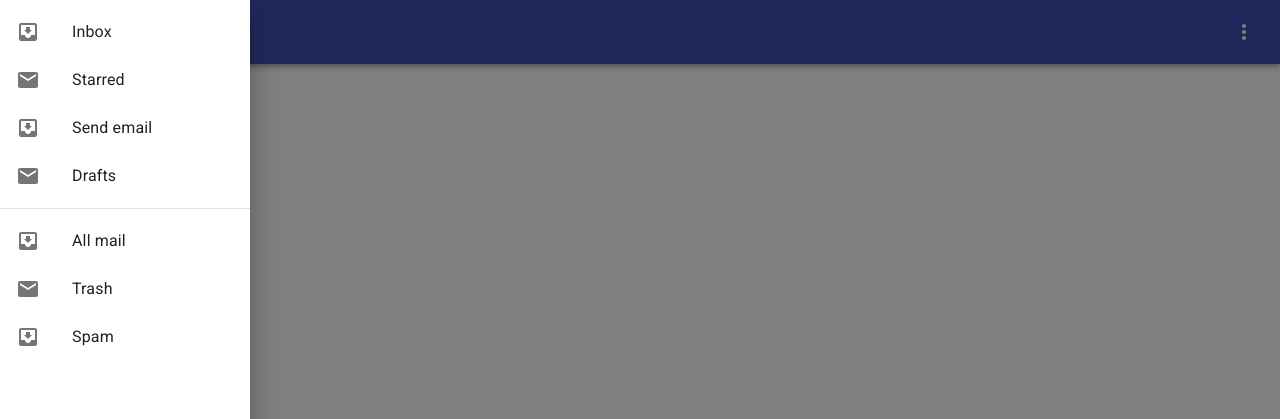
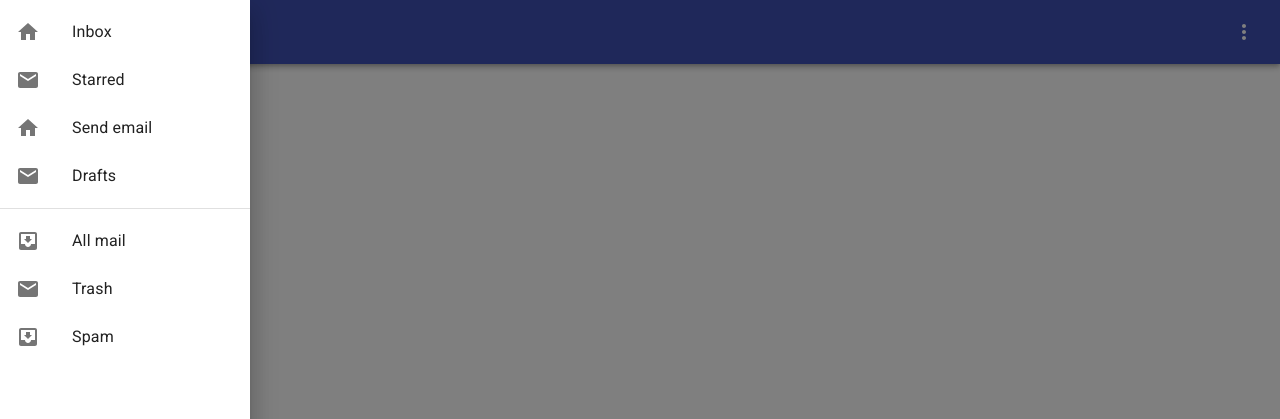
Before and after one commit to Kaibaliev/Coin-Cash, a React (Create React App) app in the folder coin-cash-front/: page / in a window 1280 px wide. Both pictures are taken after a click on the button 36 px from the left and 32 px from the top of the page. Shown: the top 419 px of the page. Built offline with nearby package versions, Linux system fonts and the light colour scheme.

Commit message:
Drawer left/right working side

```diff
--- a/coin-cash-front/src/App.js
+++ b/coin-cash-front/src/App.js
@@ -2,24 +2,29 @@ import React, {Component} from 'react';
 import AppHeader from './components/header';
 import {AppDrawer} from './components/drawer';
 
+
 export default class App extends Component {
-    constructor (props) {
+    constructor(props) {
         super(props);
         this.state = {
-            isDrawerOpen: false
+            isDrawerLeftOpen: false,
+            isDrawerRightOpen: false
         }
-}
+    }
 
     render() {
         return (
             <div className="App">
                 <AppHeader
-                    onLeftIconClick={() => this.setState({isDrawerOpen: true})}
+                    onLeftIconClick={() => this.setState({isDrawerLeftOpen: true})}
+                    onRightIconClick={() => this.setState({isDrawerRightOpen: true})}
                 />
                 <AppDrawer
-                    open = {this.state.isDrawerOpen}
-                    toggleDrawer={() => this.setState({isDrawerOpen: false})}
+                    left={this.state.isDrawerLeftOpen}
+                    right={this.state.isDrawerRightOpen}
+                    toggleDrawer={() => this.setState({isDrawerLeftOpen: false, isDrawerRightOpen: false})}
                 />
+
             </div>
         )
     }
--- a/coin-cash-front/src/components/drawer.js
+++ b/coin-cash-front/src/components/drawer.js
@@ -1,81 +1,24 @@
 import React from 'react'
-import { makeStyles } from '@material-ui/core/styles';
 import Drawer from '@material-ui/core/Drawer';
-import Button from '@material-ui/core/Button';
-import List from '@material-ui/core/List';
-import Divider from '@material-ui/core/Divider';
-import ListItem from '@material-ui/core/ListItem';
-import ListItemIcon from '@material-ui/core/ListItemIcon';
-import ListItemText from '@material-ui/core/ListItemText';
-import InboxIcon from '@material-ui/icons/MoveToInbox';
-import MailIcon from '@material-ui/icons/Mail';
+import {LeftSideList} from "./side-left-list";
+import {RightSideList} from "./side-right-list";
 
-const useStyles = makeStyles({
-    list: {
-        width: 250,
-    },
-    fullList: {
-        width: 'auto',
-    },
-});
 
-export const AppDrawer = (props) =>{
-    const classes = useStyles();
-    const [state, setState] = React.useState({
-        top: false,
-        left: false,
-        bottom: false,
-        right: false,
-    });
 
-    const toggleDrawer = (side, open) => event => {
-        if (event.type === 'keydown' && (event.key === 'Tab' || event.key === 'Shift')) {
-            return;
-        }
 
-        setState({ ...state, [side]: open });
-    };
-
-    const sideList = side => (
-        <div
-            className={classes.list}
-            role="presentation"
-            onClick={toggleDrawer(side, false)}
-            onKeyDown={toggleDrawer(side, false)}
-        >
-            <List>
-                {['Inbox', 'Starred', 'Send email', 'Drafts'].map((text, index) => (
-                    <ListItem button key={text}>
-                        <ListItemIcon>{index % 2 === 0 ? <InboxIcon /> : <MailIcon />}</ListItemIcon>
-                        <ListItemText primary={text} />
-                    </ListItem>
-                ))}
-            </List>
-            <Divider />
-            <List>
-                {['All mail', 'Trash', 'Spam'].map((text, index) => (
-                    <ListItem button key={text}>
-                        <ListItemIcon>{index % 2 === 0 ? <InboxIcon /> : <MailIcon />}</ListItemIcon>
-                        <ListItemText primary={text} />
-                    </ListItem>
-                ))}
-            </List>
-        </div>
-    );
-
+export const AppDrawer = (props) => {
 
     return (
         <div>
-            <Button onClick={toggleDrawer('right', true)}>Open Right</Button>
-            <Drawer open={props.open}
+            <Drawer open={props.left}
                     onClose={open => props.toggleDrawer(open)}>
-                {sideList('left')}
+                <LeftSideList />
             </Drawer>
-           <Drawer anchor="right"
-                   open={state.right}
-                   onClose={toggleDrawer('right', false)}>
-                {sideList('right')}
+            <Drawer anchor="right"
+                    open={props.right}
+                    onClose={open => props.toggleDrawer(open)}>
+                <RightSideList />
             </Drawer>
         </div>
     );
-}
+};
--- a/coin-cash-front/src/components/header.js
+++ b/coin-cash-front/src/components/header.js
@@ -38,7 +38,8 @@ export default function AppHeader (props) {
                     </Typography>
                     <IconButton aria-label="display more actions"
                                 edge="end"
-                                color="inherit">
+                                color="inherit"
+                                onClick={()=> props.onRightIconClick()}>
                         <MoreIcon />
                     </IconButton>
                 </Toolbar>
--- /dev/null
+++ b/coin-cash-front/src/components/side-left-list.js
@@ -0,0 +1,65 @@
+import React from 'react'
+import {makeStyles} from '@material-ui/core/styles';
+import List from '@material-ui/core/List';
+import Divider from '@material-ui/core/Divider';
+import ListItem from '@material-ui/core/ListItem';
+import ListItemIcon from '@material-ui/core/ListItemIcon';
+import ListItemText from '@material-ui/core/ListItemText';
+import InboxIcon from '@material-ui/icons/MoveToInbox';
+import MailIcon from '@material-ui/icons/Mail';
+import HomeIcon from '@material-ui/icons/Home';
+
+const useStyles = makeStyles({
+    list: {
+        width: 250,
+    },
+    fullList: {
+        width: 'auto',
+    },
+});
+
+
+
+export const LeftSideList = side => {
+
+    const classes = useStyles();
+    const [state, setState] = React.useState({
+        left: false,
+        right: false,
+    });
+
+    const toggleDrawer = (side, open) => event => {
+        if (event.type === 'keydown' && (event.key === 'Tab' || event.key === 'Shift')) {
+            return;
+        }
+
+        setState({...state, [side]: open});
+    };
+
+    return (
+        <div
+            className={classes.list}
+            role="presentation"
+            onClick={toggleDrawer(side, false)}
+            onKeyDown={toggleDrawer(side, false)}
+        >
+            <List>
+                {['Inbox', 'Starred', 'Send email', 'Drafts'].map((text, index) => (
+                    <ListItem button key={text}>
+                        <ListItemIcon>{index % 2 === 0 ? <HomeIcon/> : <MailIcon/>}</ListItemIcon>
+                        <ListItemText primary={text}/>
+                    </ListItem>
+                ))}
+            </List>
+            <Divider/>
+            <List>
+                {['All mail', 'Trash', 'Spam'].map((text, index) => (
+                    <ListItem button key={text}>
+                        <ListItemIcon>{index % 2 === 0 ? <InboxIcon/> : <MailIcon/>}</ListItemIcon>
+                        <ListItemText primary={text}/>
+                    </ListItem>
+                ))}
+            </List>
+        </div>
+    )
+};
--- /dev/null
+++ b/coin-cash-front/src/components/side-right-list.js
@@ -0,0 +1,68 @@
+import React from 'react'
+import {makeStyles} from '@material-ui/core/styles';
+import List from '@material-ui/core/List';
+import Divider from '@material-ui/core/Divider';
+import ListItem from '@material-ui/core/ListItem';
+import ListItemIcon from '@material-ui/core/ListItemIcon';
+import ListItemText from '@material-ui/core/ListItemText';
+import ContactSupportIcon from '@material-ui/icons/ContactSupport';
+import AccountCircleIcon from '@material-ui/icons/AccountCircle';
+import RefreshIcon from '@material-ui/icons/Refresh';
+
+const useStyles = makeStyles({
+    list: {
+        width: 250,
+    },
+    fullList: {
+        width: 'auto',
+    },
+});
+
+
+
+export const RightSideList = side => {
+
+    const classes = useStyles();
+    const [state, setState] = React.useState({
+        left: false,
+        right: false,
+    });
+
+    const toggleDrawer = (side, open) => event => {
+        if (event.type === 'keydown' && (event.key === 'Tab' || event.key === 'Shift')) {
+            return;
+        }
+
+        setState({...state, [side]: open});
+    };
+
+    return (
+        <div
+            className={classes.list}
+            role="presentation"
+            onClick={toggleDrawer(side, false)}
+            onKeyDown={toggleDrawer(side, false)}
+        >
+            <List>
+                {['Sing in', 'Refresh', 'Settings'].map((text, index) => (
+                    <ListItem button key={text}>
+                        <ListItemIcon>{index % 3 === 0 ? <AccountCircleIcon/> : <RefreshIcon/> }</ListItemIcon>
+                        <ListItemText primary={text}/>
+                    </ListItem>
+                ))}
+            </List>
+            <Divider/>
+            <List>
+                {['All mail', 'Trash', 'Spam'].map((text, index) => (
+                    <ListItem button key={text}>
+                        <ListItemIcon>
+                            <ContactSupportIcon/>
+                        </ListItemIcon>
+
+                        <ListItemText primary={text}/>
+                    </ListItem>
+                ))}
+            </List>
+        </div>
+    )
+};
```
